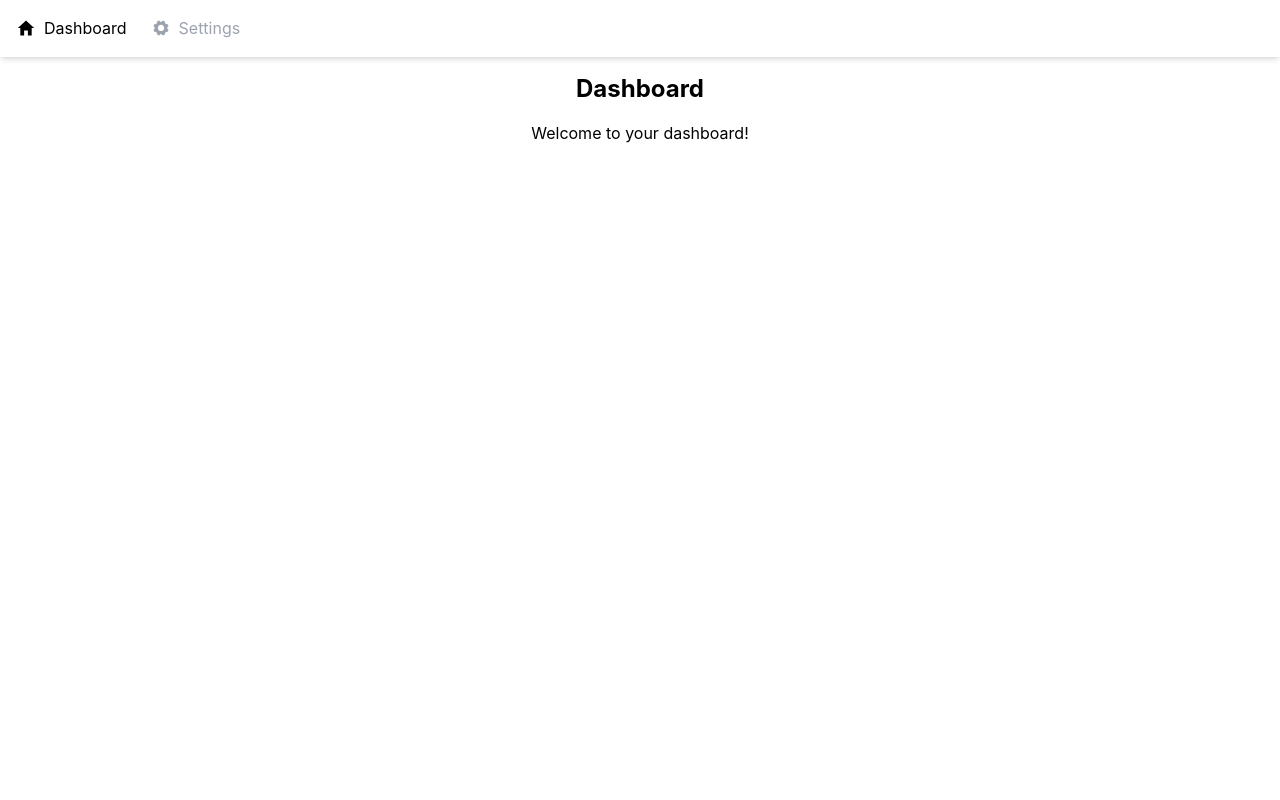
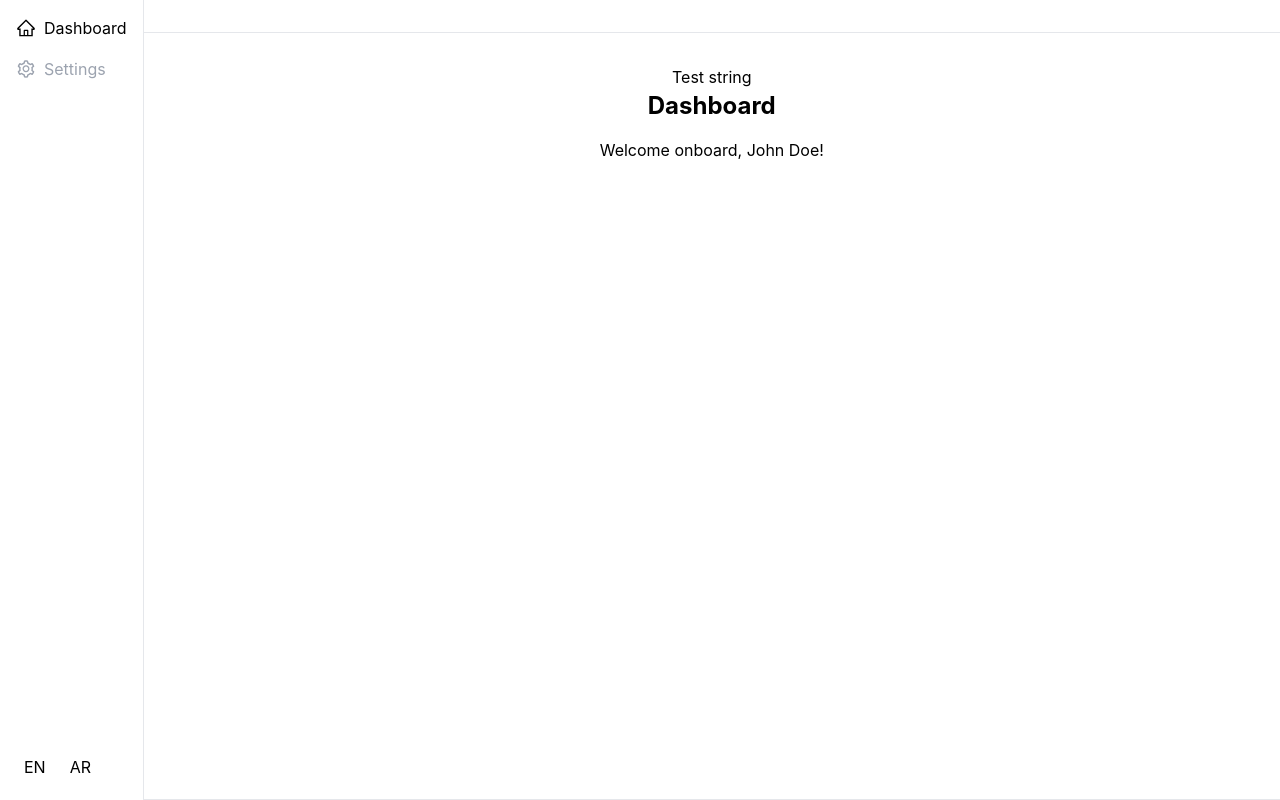
Before and after one commit to mubashir-irfan/soar_assessment_poc, a React (Create React App) app: page / in a window 1280 px wide. Built offline with nearby package versions, Linux system fonts and the light colour scheme.

Commit message:
i18n setup
Signed-off-by: Muhammad Mubashir Irfan <mubashir.irfan37@gmail.com>

```diff
--- a/package.json
+++ b/package.json
@@ -19,6 +19,7 @@
     "dayjs": "^1.11.13",
     "react": "^19.0.0",
     "react-dom": "^19.0.0",
+    "react-i18next": "^15.4.1",
     "react-icons": "5.4.0",
     "react-router-dom": "^7.2.0",
     "react-scripts": "5.0.1",
--- a/src/App.tsx
+++ b/src/App.tsx
@@ -7,12 +7,14 @@ import Dashboard from './Dashboard/Dashboard';
 import { BrowserRouter as Router, Routes, Route } from 'react-router-dom';
 import { AuthProvider } from './context/AuthContext'
 import { Layout, RouteGuard } from './components';
+import { I18nProvider } from './context/I18nContext'; // Import I18nProvider
 
 
 function App() {
   return (
     <MantineProvider>
       <AuthProvider>
+        <I18nProvider>
           <div className="App">
             <Router>
               <Routes>
@@ -31,6 +33,7 @@ function App() {
               </Routes>
             </Router>
           </div>
+        </I18nProvider>
       </AuthProvider>
     </MantineProvider>
   );
--- a/src/Dashboard/Dashboard.tsx
+++ b/src/Dashboard/Dashboard.tsx
@@ -1,10 +1,47 @@
+import React, { useState, useEffect } from 'react';
+import {  UserData } from '../types';
+import { Loader } from '../shared/components';
+import { useI18n } from '../context/I18nContext';
+import { mockDataService } from '../services/mockData';
 
 function Dashboard() {
+  const [userData, setUserData] = useState<UserData | null>(null);
+  const [isLoading, setIsLoading] = useState(true);
+  const [error, setError] = useState<string | null>(null);
+  const { i18n } = useI18n(); // Use i18n hook
+
+  useEffect(() => {
+    setIsLoading(true);
+    mockDataService
+      .getUserData()
+      .then((data) => {
+        setUserData(data);
+        setIsLoading(false);
+      })
+      .catch((err) => {
+        setError(err.message);
+        setIsLoading(false);
+      });
+  }, []);
+
+  if (isLoading) {
+    return <Loader />;
+  }
+
+  if (error) {
+    return <div>Error: {error}</div>;
+  }
+
+  if (!userData) {
+    return <div>Data not found.</div>;
+  }
+
   return (
     <div className="p-4">
-      <h2 className="text-2xl font-bold mb-4">Dashboard</h2>
-      <p>Welcome to your dashboard!</p>
-
+      <p>Test string</p>
+      <h2 className="text-2xl font-bold mb-4">{i18n.t('dashboard')}</h2> {/* Translated title */}
+      <p>{i18n.t('welcome', { name: userData.name })}</p> {/* Translated welcome message */}
+      {/* Display other user data here */}
     </div>
   );
 }
--- /dev/null
+++ b/src/components/LanguageSwitcher.tsx
@@ -0,0 +1,33 @@
+import React from 'react';
+import { useI18n } from '../context/I18nContext';
+
+function LanguageSwitcher() {
+  const { i18n, changeLanguage } = useI18n();
+
+  const handleLanguageChange = (lang: string) => {
+    changeLanguage(lang);
+  };
+
+  return (
+    <div className="flex space-x-2">
+      <button
+        onClick={() => handleLanguageChange('en')}
+        className={`px-2 py-1 rounded ${
+          i18n.language === 'en' ? 'bg-gray-200' : 'bg-white'
+        }`}
+      >
+        EN
+      </button>
+      <button
+        onClick={() => handleLanguageChange('ar')}
+        className={`px-2 py-1 rounded ${
+          i18n.language === 'ar' ? 'bg-gray-200' : 'bg-white'
+        }`}
+      >
+        AR
+      </button>
+    </div>
+  );
+}
+
+export default LanguageSwitcher;
--- a/src/components/Layout.tsx
+++ b/src/components/Layout.tsx
@@ -1,18 +1,27 @@
 import React from 'react';
-import {Navbar} from '.';
+import Navbar from './Navbar';
 import { useAuth } from '../context/AuthContext';
+import { useI18n } from '../context/I18nContext';
 
 function Layout({ children }: { children: React.ReactNode }) {
   const { isAuthenticated } = useAuth();
+  const { dir } = useI18n();
 
   if (!isAuthenticated) {
-    return <div className="p-4">Please log in.</div>; // Placeholder
+    return <div className="p-4">Please log in.</div>;
   }
 
   return (
-    <div className="min-h-screen flex flex-col">
+    <div dir={dir} className="min-h-screen flex">
       <Navbar />
-      <div className="flex-grow">{children}</div>
+      <div className="flex-grow flex flex-col border-b border-gray-200">
+        <header className="p-4 border-b border-gray-200">
+          {/* Header content here, if needed */}
+        </header>
+        <main className="flex-grow p-4">
+          {children}
+        </main>
+      </div>
     </div>
   );
 }
--- a/src/components/Navbar.tsx
+++ b/src/components/Navbar.tsx
@@ -1,17 +1,19 @@
-import { ReactNode } from 'react'; //Import ReactNode
-import { IoIosSettings, IoMdHome } from "react-icons/io";
+import React from 'react';
 import { Link, useLocation } from 'react-router-dom';
+import { AiOutlineHome, AiOutlineSetting } from 'react-icons/ai';
+import {LanguageSwitcher} from '.';
+
 function Navbar() {
   const location = useLocation();
 
   const navItems = [
-    { path: '/', label: 'Dashboard', icon: <IoMdHome size={20} /> as ReactNode }, //Explicitly type the icon
-    { path: '/settings', label: 'Settings', icon: <IoIosSettings size={20} /> as ReactNode }, //Explicitly type the icon
+    { path: '/', label: 'Dashboard', icon: <AiOutlineHome size={20} /> },
+    { path: '/settings', label: 'Settings', icon: <AiOutlineSetting size={20} /> },
   ];
 
   return (
-    <nav className="bg-white shadow-md p-4">
-      <ul className="flex space-x-6">
+    <nav className="flex flex-col h-screen border-r border-gray-200 p-4">
+      <ul className="space-y-4 mb-auto">
         {navItems.map((item) => (
           <li key={item.path}>
             <Link
@@ -26,6 +28,9 @@ function Navbar() {
           </li>
         ))}
       </ul>
+      <div className="mt-4">
+        <LanguageSwitcher />
+      </div>
     </nav>
   );
 }
--- a/src/components/index.ts
+++ b/src/components/index.ts
@@ -1,3 +1,4 @@
 export {default as Navbar} from './Navbar';
 export {default as RouteGuard} from './RouteGard';
 export {default as Layout} from './Layout';
+export {default as LanguageSwitcher} from './LanguageSwitcher';
--- /dev/null
+++ b/src/context/I18nContext.tsx
@@ -0,0 +1,51 @@
+import React, { createContext, useContext, useState, useEffect } from 'react';
+import i18n from 'i18next';
+import { initReactI18next } from 'react-i18next';
+import en from '../i18n/en.json';
+import ar from '../i18n/ar.json';
+
+interface I18nContextType {
+  i18n: typeof i18n;
+  dir: string;
+  changeLanguage: (lang: string) => void;
+}
+
+const I18nContext = createContext<I18nContextType | undefined>(undefined);
+
+export const I18nProvider = ({ children }: { children: React.ReactNode }) => {
+  const [dir, setDir] = useState('ltr');
+
+  useEffect(() => {
+    i18n
+      .use(initReactI18next)
+      .init({
+        resources: {
+          en: { translation: en },
+          ar: { translation: ar },
+        },
+        lng: 'en', // Default language
+        fallbackLng: 'en',
+        interpolation: { escapeValue: false },
+      });
+
+    i18n.on('languageChanged', (lng) => {
+      setDir(i18n.dir(lng));
+    });
+  }, []);
+
+  const changeLanguage = (lang: string) => {
+    i18n.changeLanguage(lang);
+  };
+
+  const value: I18nContextType = { i18n, dir, changeLanguage };
+
+  return <I18nContext.Provider value={value}>{children}</I18nContext.Provider>;
+};
+
+export const useI18n = () => {
+  const context = useContext(I18nContext);
+  if (!context) {
+    throw new Error('useI18n must be used within an I18nProvider');
+  }
+  return context;
+};
--- /dev/null
+++ b/src/i18n/ar.json
@@ -0,0 +1,14 @@
+{
+  "dashboard": "لوحة التحكم",
+  "settings": "الإعدادات",
+  "welcome": "مرحباً، {{name}}!",
+  "loading": "جارٍ التحميل...",
+  "error": "خطأ: {{message}}",
+  "bankingCards": "بطاقات مصرفية",
+  "expenseBreakdown": "تحليل المصاريف",
+  "latestTransactions": "أحدث المعاملات",
+  "weeklyActivity": "النشاط الأسبوعي",
+  "quickTransfer": "تحويل سريع",
+  "balanceHistory": "سجل الرصيد",
+  "sendAmount": "إرسال المبلغ"
+}
--- /dev/null
+++ b/src/i18n/en.json
@@ -0,0 +1,14 @@
+{
+  "dashboard": "Dashboard",
+  "settings": "Settings",
+  "welcome": "Welcome onboard, {{name}}!",
+  "loading": "Loading...",
+  "error": "Error: {{message}}",
+  "bankingCards": "Banking Cards",
+  "expenseBreakdown": "Expense Breakdown",
+  "latestTransactions": "Latest Transactions",
+  "weeklyActivity": "Weekly Activity",
+  "quickTransfer": "Quick Transfer",
+  "balanceHistory": "Balance History",
+  "sendAmount": "Send Amount"
+}
```
Also changed, not shown: 1 other file (tests, documents, lock files or other folders). Lines whose indentation alone changed are shown as unchanged.
